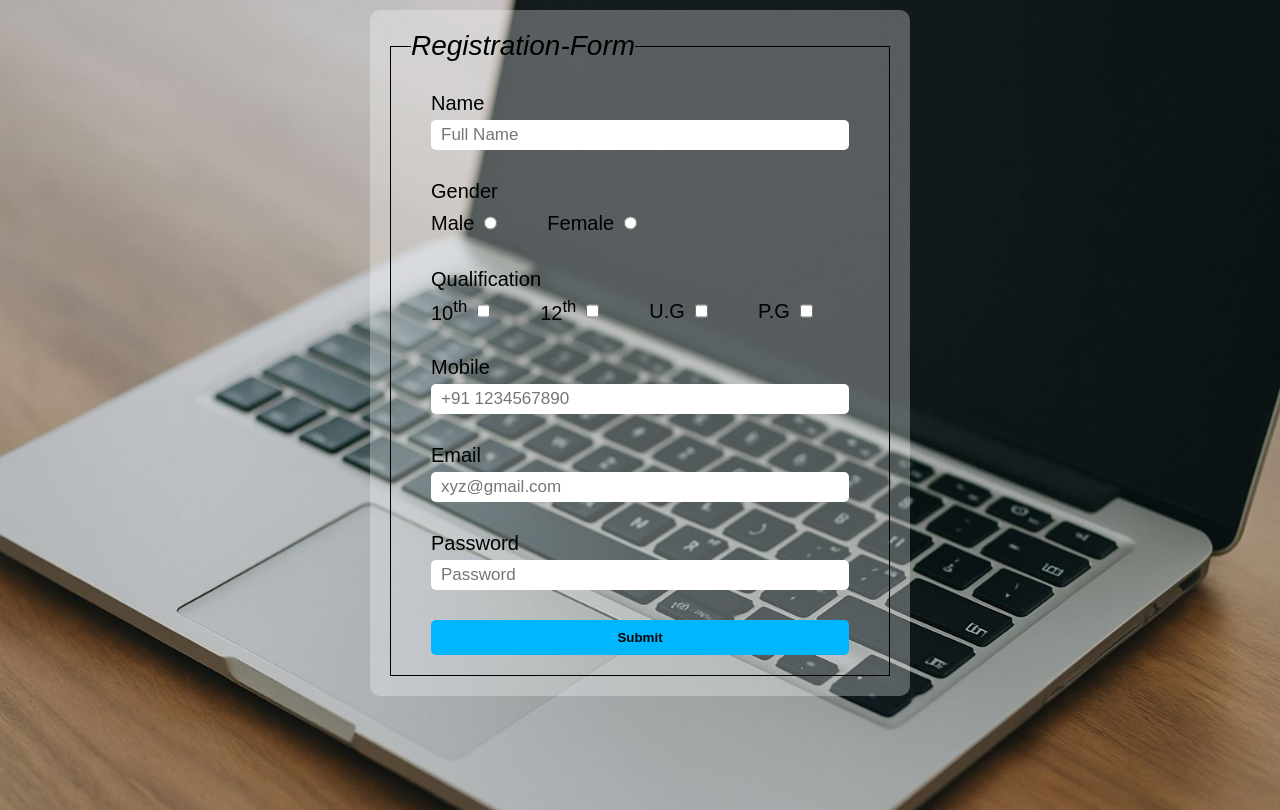
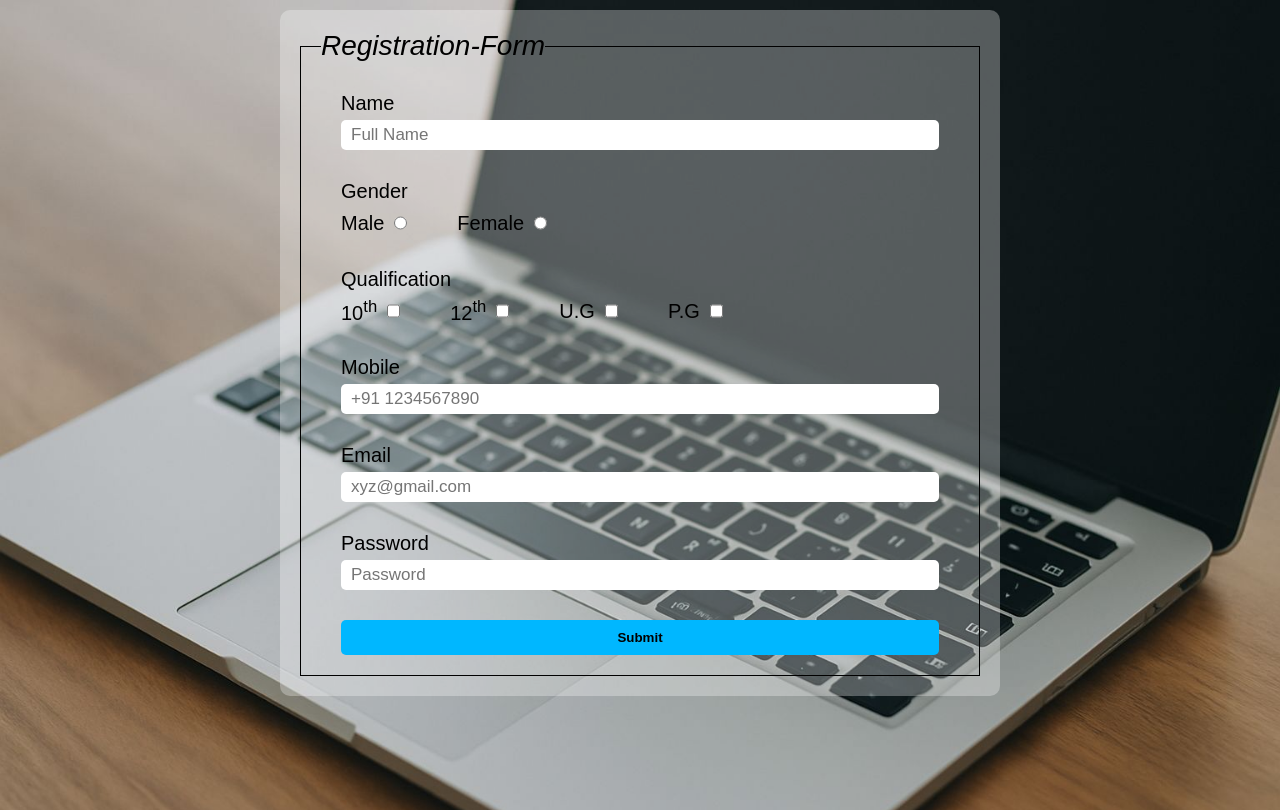
Before and after one commit to mukuljaiswal10/Registration-Form, a plain HTML site: page index.html in a window 1280 px wide. Drawn offline with Linux system fonts and the light colour scheme.

Commit message:
third-commit

```diff
--- a/style.css
+++ b/style.css
@@ -16,7 +16,7 @@ body
 }
 .main-div
 {
-    width:540px;
+    width:720px;
     margin: auto;
     margin-top:00px;
     background-color: rgba(255, 255, 255, 0.294);
```
